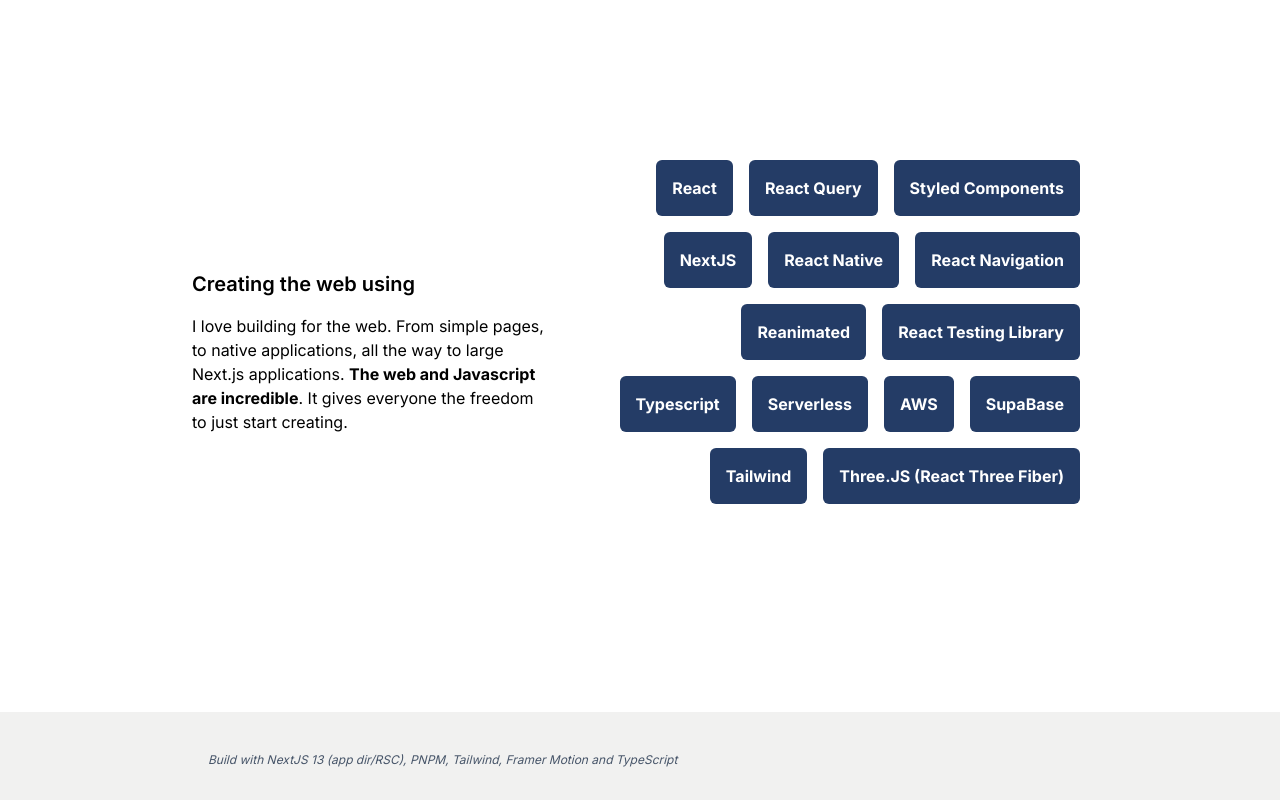
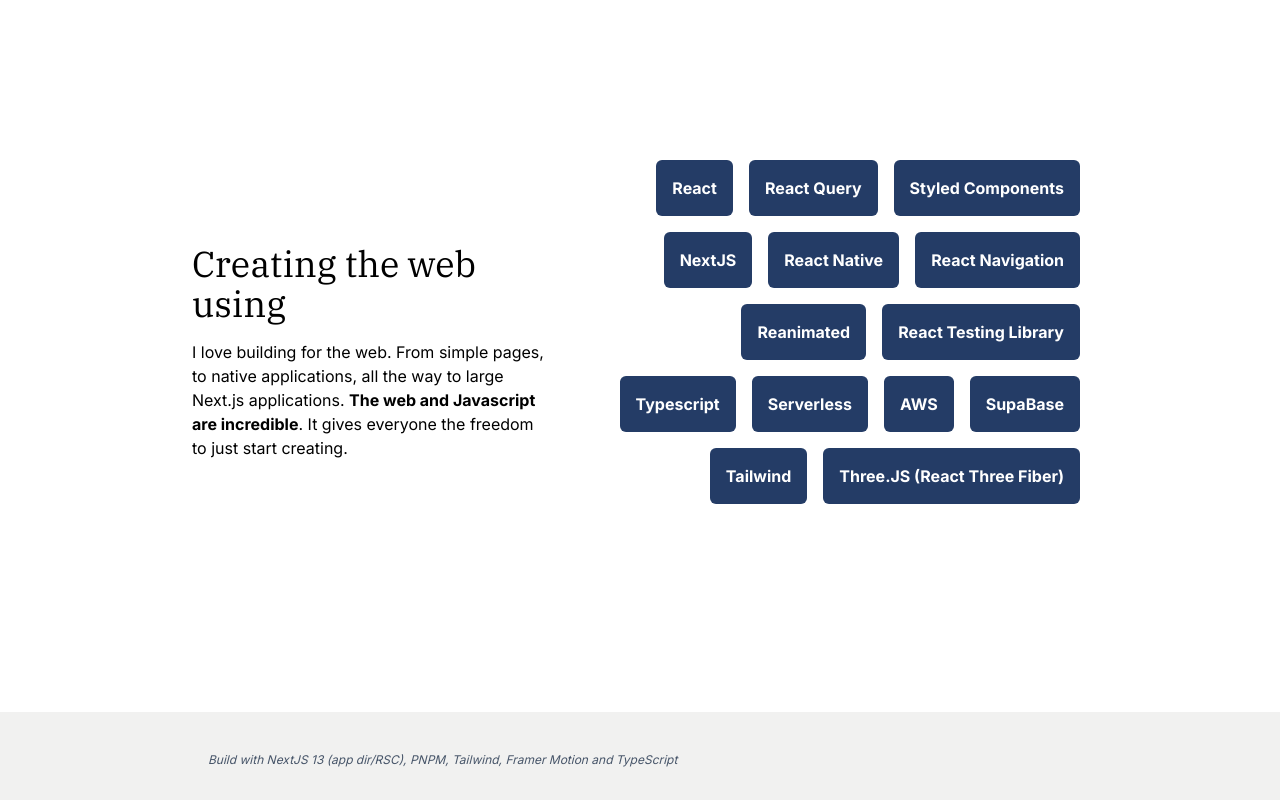
Before and after one commit to rnnyrk/ronnyrook.nl, a Next.js app: page / in a window 1280 px wide. Shown: the part 1144-1944 px from the top of the page. Built offline with nearby package versions, Linux system fonts and the light colour scheme.

Commit message:
Change font of Skills heading

```diff
--- a/src/components/modules/home/Skills.tsx
+++ b/src/components/modules/home/Skills.tsx
@@ -7,6 +7,7 @@
 import { Container } from 'common/layout/Container';
 
 import { Waves } from './Waves';
+import { Heading } from 'common/typography/Heading';
 
 const skills = [
   'React',
@@ -58,7 +59,7 @@
       <Waves />
       <Container className="flex flex-col items-center md:flex-row">
         <div className="min-w-[260px] mr-14">
-          <h2 className="mt-2 text-xl font-semibold">Creating the web using</h2>
+          <Heading className="mt-2 text-2xl">Creating the web using</Heading>
           <p className="mt-4">
             I love building for the web. From simple pages, to native applications, all the way to
             large Next.js applications. <strong>The web and Javascript are incredible</strong>. It
```
